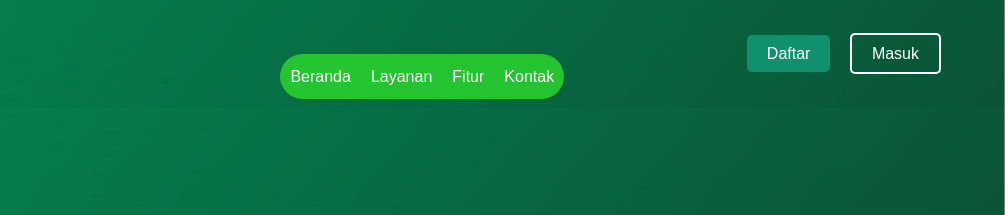
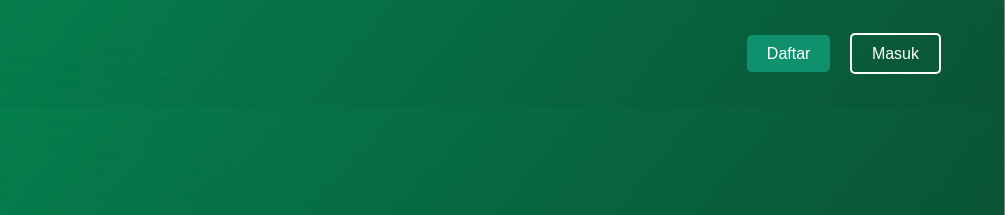
Before and after one commit to dzulfiqar890/NexuraBank, a plain HTML site: page index.html in a window 1280 px wide. Shown: the top 215 px of the page, 275-1280 px from the left. Drawn offline with Linux system fonts and the light colour scheme.

Commit message:
Update index.html

```diff
--- a/index.html
+++ b/index.html
@@ -14,14 +14,6 @@
                 <!-- Logo Image -->
                 <img src="logo.jpg" alt="Nexura Bank Logo" style="border-radius: 360px;">
             </div>
-            <center><nav style="z-index: 2;box-shadow: 0 1px 3px 0 rgb(0 0 0 / 0.1), 0 1px 2px -1px rgb(0 0 0 / 0.1); background-color: rgba(44, 219, 44, 0.8); backdrop-filter: blur(10px); padding: 10px; border-radius: 50px; position: fixed;">
-                <ul >
-                    <li><a href="#beranda" class="nav-a">Beranda</a></li>
-                    <li><a href="#layanan" class="nav-a">Layanan</a></li>
-                    <li><a href="#fitur" class="nav-a">Fitur</a></li>
-                    <li><a href="#kontak" class="nav-a">Kontak</a></li>
-                </ul>
-            </nav></center>
             <div class="auth-buttons">
                 <a href="#" class="register-btn">Daftar</a>
                 <a href="#" class="login-btn">Masuk</a>
```
